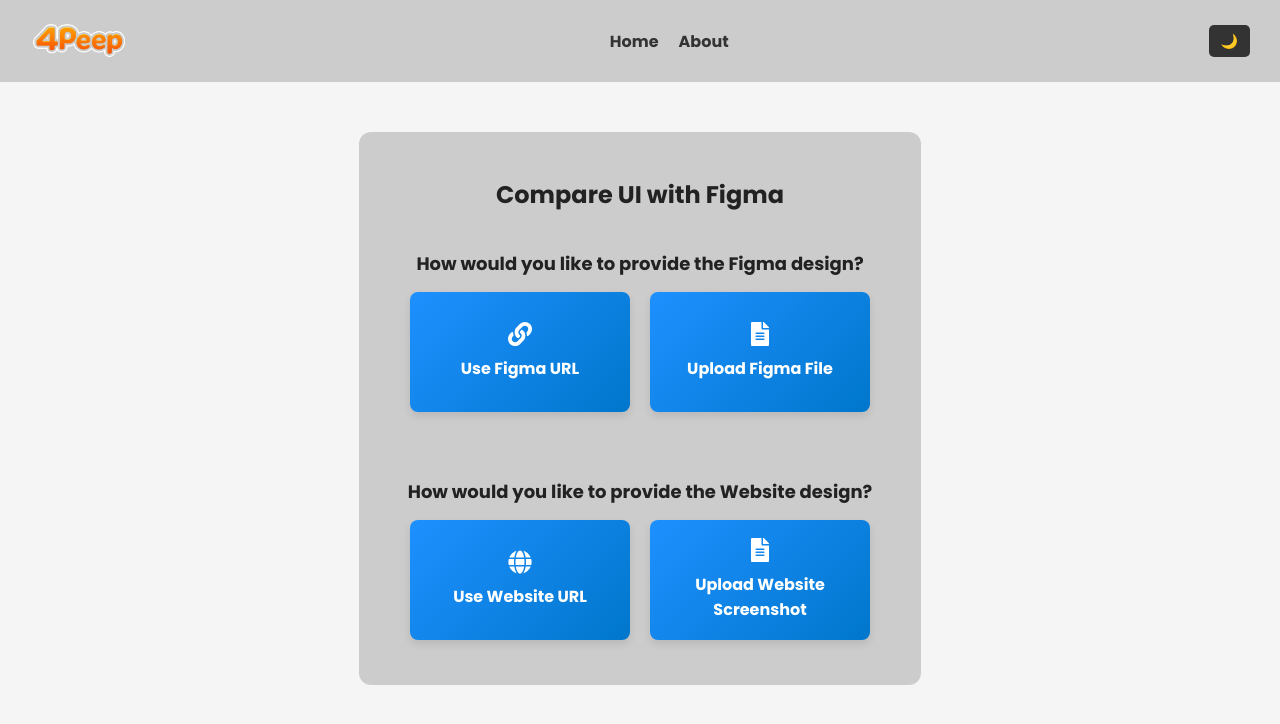
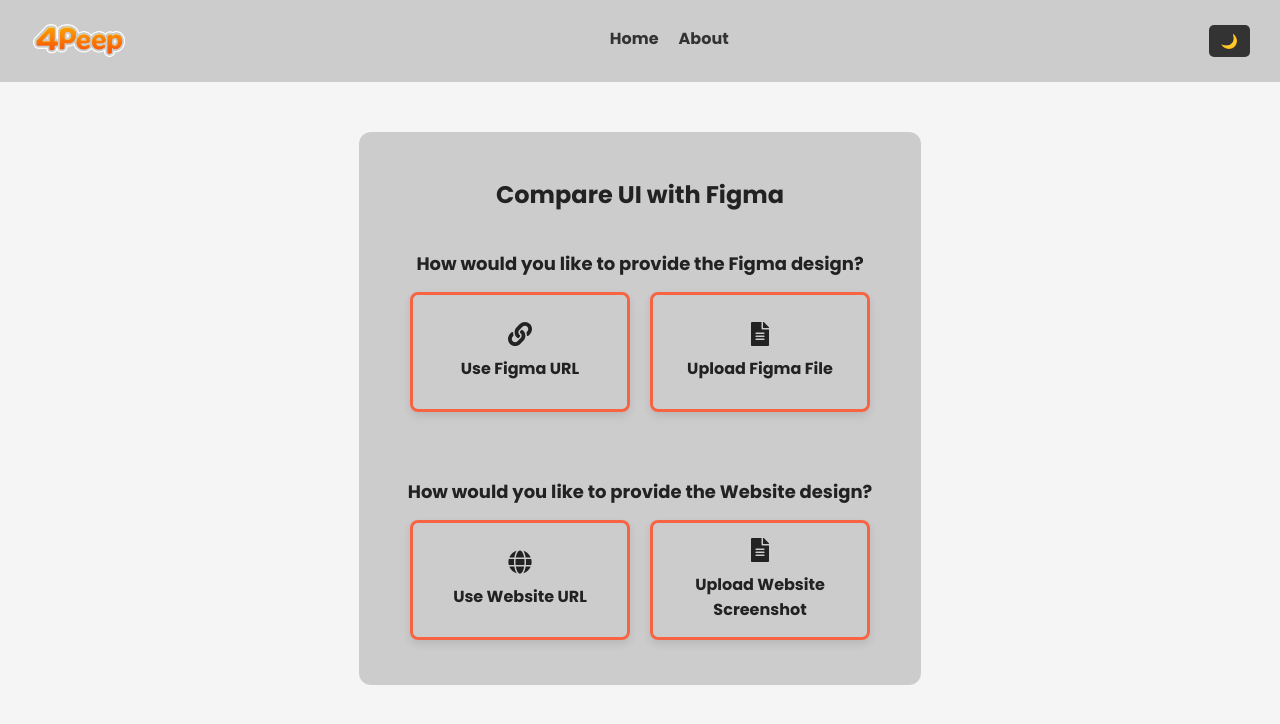
Before and after one commit to MaxKuftinec/4Peeps, a React (Create React App) app in the folder ui-validator-dashboard/: page / in a window 1280 px wide. Shown: the top 724 px of the page. Built offline with nearby package versions, Linux system fonts and the light colour scheme.

Commit message:
updated ui

```diff
--- a/ui-validator-dashboard/src/components/UploadForm.js
+++ b/ui-validator-dashboard/src/components/UploadForm.js
@@ -28,10 +28,10 @@
                     <div className="selection-box">
                         <p>How would you like to provide the Figma design?</p>
                         <div className="select-button">
-                            <button onClick={() => setFigmaOption("url")} className="option-button">
+                            <button onClick={() => setFigmaOption("url")} className={`option-button ${figmaOption === "url" ? "selected" : ""}`}>
                                 <FaLink className="icon_logo" /> Use Figma URL
                             </button>
-                            <button onClick={() => setFigmaOption("file")} className="option-button">
+                            <button onClick={() => setFigmaOption("file")} className={`option-button ${figmaOption === "file" ? "selected" : ""}`}>
                                 <FaFileAlt className="icon_logo" /> Upload Figma File
                             </button>
                         </div>
@@ -40,10 +40,10 @@
                     <div className="selection-box">
                         <p>How would you like to provide the Website design?</p>
                         <div className="select-button">
-                            <button onClick={() => setWebsiteOption("url")} className="option-button">
+                            <button onClick={() => setWebsiteOption("url")} className={`option-button ${websiteOption === "url" ? "selected" : ""}`}>
                                 <FaGlobe className="icon_logo" /> Use Website URL
                             </button>
-                            <button onClick={() => setWebsiteOption("file")} className="option-button">
+                            <button onClick={() => setWebsiteOption("file")} className={`option-button ${websiteOption === "file" ? "selected" : ""}`}>
                                 <FaFileAlt className="icon_logo" /> Upload Website Screenshot
                             </button>
                         </div>
--- a/ui-validator-dashboard/src/index.css
+++ b/ui-validator-dashboard/src/index.css
@@ -1,26 +1,27 @@
 @import url('https://fonts.googleapis.com/css2?family=Poppins:wght@300;400;500;600;700&display=swap');
 
 :root {
+  --bg-color: #222;
+  --form-color: #333;
+  --text-color: #fff;
+  --input-bg: #444;
+  --input-border: #555;
+  --button-bg: linear-gradient(99.78deg, #F76443 25.89%, #FEC746 109.55%);
+  --button-hover-bg: linear-gradient(99.78deg, #e76042 25.89%, #b89032 109.55%);
+  --icon-color: #F76443;
+
+}
+
+/* Dark Theme */
+[data-theme="light"] {
   --bg-color: #f5f5f5;
   --form-color: #ccc;
   --text-color: #222;
   --input-bg: #fff;
   --input-border: #ccc;
-  --button-bg: linear-gradient(135deg, #1e90ff, #0077cc);
-  --button-hover-bg: linear-gradient(135deg, #0077cc, #005fa3);
-  --icon-color: #1e90ff;
-}
-
-/* Dark Theme */
-[data-theme="dark"] {
-  --bg-color: #222;
-  --form-color: #333;
-  --text-color: #fff;
-  --input-bg: #444;
-  --input-border: #555;
-  --button-bg: linear-gradient(135deg, #1e90ff, #0077cc);
-  --button-hover-bg: linear-gradient(135deg, #0077cc, #005fa3);
-  --icon-color: #1e90ff;
+  --button-bg: linear-gradient(99.78deg, #F76443 25.89%, #FEC746 109.55%);
+  --button-hover-bg: linear-gradient(99.78deg, #e76042 25.89%, #b89032 109.55%);
+  --icon-color: #F76443;
 }
 
 body {
@@ -152,7 +153,8 @@
 }
 
 .button {
-  background-color: blue;
+  background: linear-gradient(99.78deg, #F76443 25.89%, #FEC746 109.55%);
+  ;
   color: white;
   padding: 10px 15px;
   border: none;
@@ -188,13 +190,14 @@
 
 /* Box Buttons */
 .option-button {
-  background: linear-gradient(135deg, #1e90ff, #0077cc);
-  color: white;
+  background: transparent;
+  border: 3px solid #F76443;
+  color: var(--text-color);
   font-size: 16px;
   font-weight: bold;
   font-family: inherit;
   padding: 15px 20px;
-  border: none;
+  /* border: none; */
   border-radius: 8px;
   cursor: pointer;
   width: 220px;
@@ -209,11 +212,23 @@
   box-shadow: 0 4px 8px rgba(0, 0, 0, 0.1);
 }
 
+.option-button.selected {
+  background: linear-gradient(99.78deg, #F76443 25.89%, #FEC746 109.55%);
+  border: none;
+  color: white;
+}
+
+.option-button.selected:hover {
+  background: linear-gradient(99.78deg, #F76443 25.89%, #FEC746 109.55%);
+}
+
 /* Hover Effect */
 .option-button:hover {
-  background: linear-gradient(135deg, #0077cc, #005fa3);
+  background: linear-gradient(99.78deg, #F76443 25.89%, #FEC746 109.55%);
+  border: none;
   transform: translateY(-3px);
   box-shadow: 0 6px 12px rgba(0, 0, 0, 0.2);
+  color: white;
 }
 
 /* Icons inside buttons */
--- a/ui-validator-dashboard/src/styles/NavBar.css
+++ b/ui-validator-dashboard/src/styles/NavBar.css
@@ -40,6 +40,24 @@
     text-decoration: none;
     font-size: 16px;
     font-weight: bold;
+    position: relative;
+    padding-bottom: 5px;
+    /* Space for underline */
+}
+
+.nav-links a::after {
+    content: "";
+    position: absolute;
+    left: 0;
+    bottom: -3px;
+    width: 0;
+    height: 2px;
+    background-color: var(--navbar-text);
+    transition: width 0.2s ease-in-out;
+}
+
+.nav-links a:hover::after {
+    width: 100%;
 }
 
 /* Theme Toggle Button */
```
